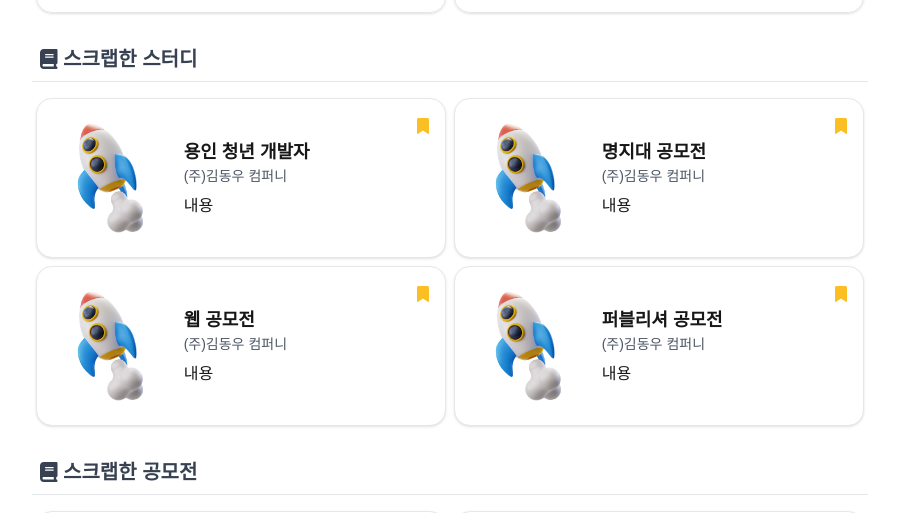
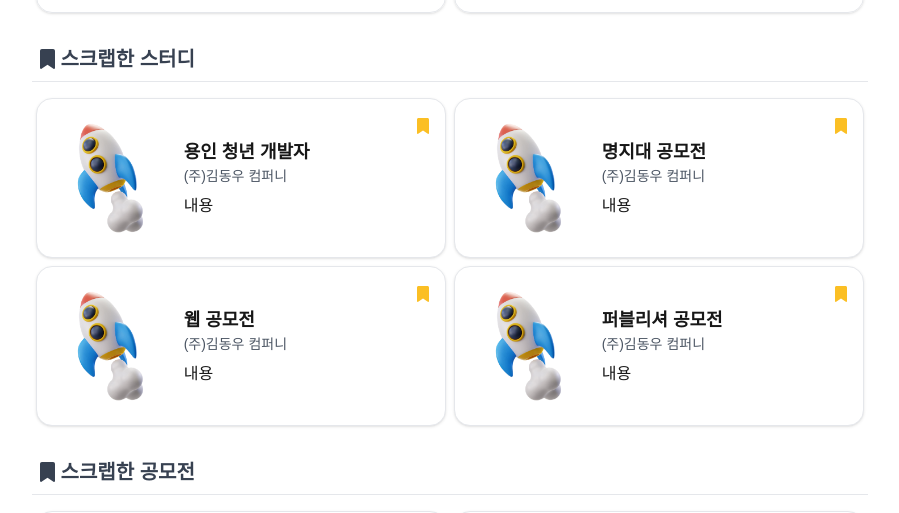
Before and after one commit to pvvng/ai-makers-fe, a Next.js app: page /my-page in a window 1280 px wide. Shown: the part 1091-1604 px from the top of the page, without its empty margins (300-1199 px from the left). Built offline with nearby package versions, Linux system fonts and the light colour scheme; no server answers.

Commit message:
fix : 북마크 아이콘 수정

```diff
--- a/app/my-page/components/content/Scrap/ScrapedContest.tsx
+++ b/app/my-page/components/content/Scrap/ScrapedContest.tsx
@@ -7,7 +7,7 @@ import { APP_URL } from "@/constants/url";
 // type
 import { CarouselData } from "@/types/carousel";
 // icon
-import { faBook } from "@fortawesome/free-solid-svg-icons";
+import { faBookmark } from "@fortawesome/free-solid-svg-icons";
 import ErrorContainer from "../ErrorContainer";
 
 export default async function ScrapedContest() {
@@ -29,7 +29,7 @@ export default async function ScrapedContest() {
 
   return (
     <div className="p-4 px-8">
-      <MyPageComponentHeader icon={faBook} label="스크랩한 공모전" />
+      <MyPageComponentHeader icon={faBookmark} label="스크랩한 공모전" />
       {scrapedContest.length === 0 ? (
         <NullScrapedContainer koreanType="공모전" josaTypeByType="이" />
       ) : (
--- a/app/my-page/components/content/Scrap/ScrapedStudy.tsx
+++ b/app/my-page/components/content/Scrap/ScrapedStudy.tsx
@@ -7,7 +7,7 @@ import { APP_URL } from "@/constants/url";
 // type
 import { CarouselData } from "@/types/carousel";
 // icon
-import { faBook } from "@fortawesome/free-solid-svg-icons";
+import { faBookmark } from "@fortawesome/free-solid-svg-icons";
 import ErrorContainer from "../ErrorContainer";
 
 export default async function ScrapedStudy() {
@@ -26,7 +26,7 @@ export default async function ScrapedStudy() {
 
   return (
     <div className="p-4 px-8">
-      <MyPageComponentHeader icon={faBook} label="스크랩한 스터디" />
+      <MyPageComponentHeader icon={faBookmark} label="스크랩한 스터디" />
       {scrapedStudy.length === 0 ? (
         <NullScrapedContainer koreanType="스터디" josaTypeByType="가" />
       ) : (
```
